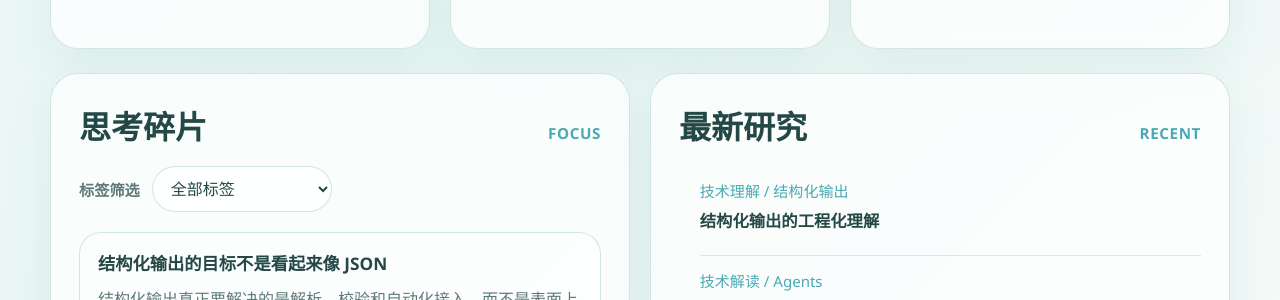
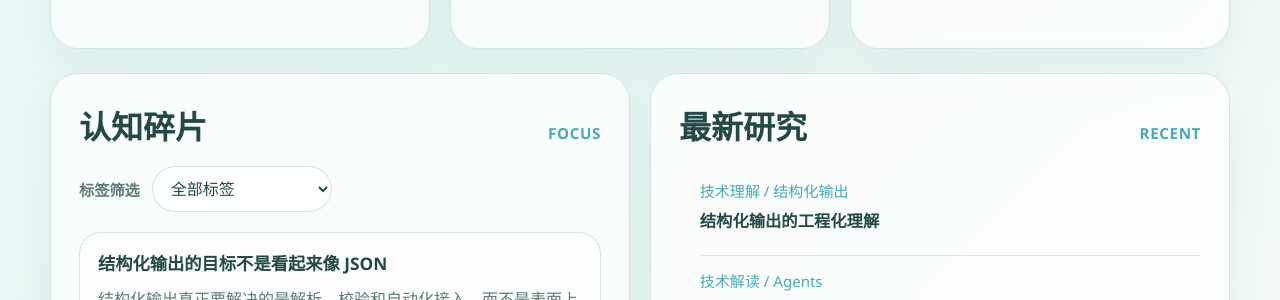
Before and after one commit to 8888-baiyi-8888/8888-baiyi-8888.github.io, a Jekyll site: the page built from index.md, in a window 1280 px wide. Shown: the part 722-1022 px from the top of the page. Built offline with Jekyll 4.4.1, drawn with Linux system fonts in a browser that asks for light colours.

Commit message:
“首页：更改思考碎片为认知碎片”

```diff
--- a/_data/thought_fragments.yml
+++ b/_data/thought_fragments.yml
@@ -1,4 +1,4 @@
-- id: fragment-001
+- id: fragment-003
   title: 结构化输出的目标不是看起来像 JSON
   summary: 结构化输出真正要解决的是解析、校验和自动化接入，而不是表面上的格式相似。
   tags:
@@ -18,7 +18,7 @@
   created_at: 2026-04-01
   source: /interpretation/agents/improving-deep-agents-with-harness-engineering-summary/
 
-- id: fragment-003
+- id: fragment-001
   title: 长文档解析不能只看单页
   summary: 很多关键结构属于全文模式，例如页眉页脚、标题层级和跨页延续，单页判断往往不够稳定。
   tags:
--- a/_layouts/home.html
+++ b/_layouts/home.html
@@ -35,9 +35,9 @@ layout: default
   <div class="card">
     <div class="panel-head">
       <div class="thoughts-heading">
-        <div class="thoughts-title-wrap" tabindex="0" aria-label="思考碎片说明">
-          <h2>思考碎片</h2>
-          <div class="thoughts-tooltip">这里记录研究和写作过程中的零散判断、方法片段与阶段性想法，未必展开成完整文章，但会持续沉淀。</div>
+        <div class="thoughts-title-wrap" tabindex="0" aria-label="认知碎片说明">
+          <h2>认知碎片</h2>
+          <div class="thoughts-tooltip">认知本身存在局限性与时效性，所以这里的内容并非最终定论，或许会因新的信息和实践而被重新推翻。</div>
         </div>
       </div>
       <span class="panel-kicker">Focus</span>
```
